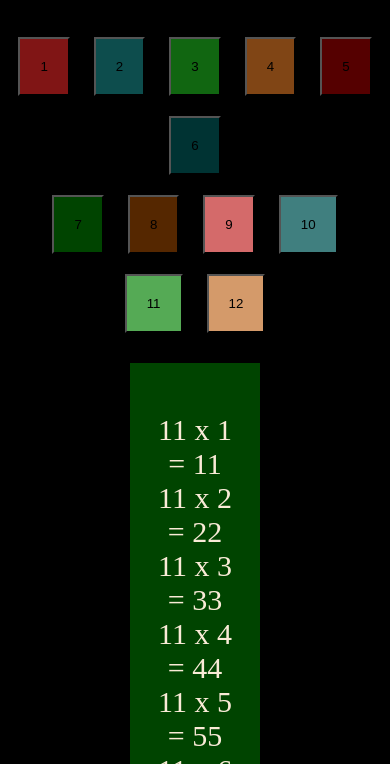
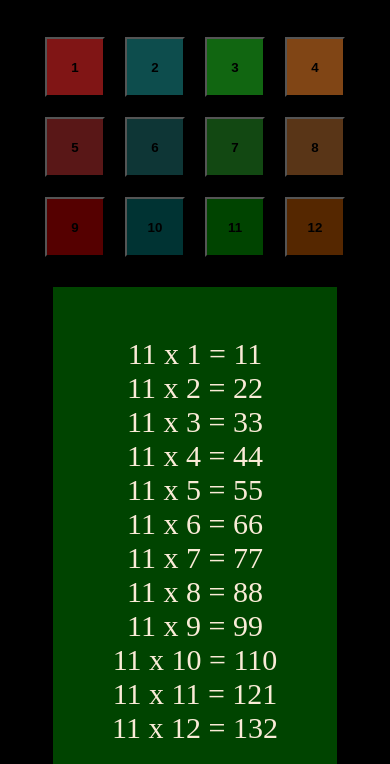
Before and after one commit to JCode777/Multiplication-Table, a plain HTML site: page index.html in a window 390 px wide. Both pictures are taken after a click on the button "11". Shown: the part 80-844 px from the top of the page. Drawn offline with Linux system fonts and the light colour scheme.

Commit message:
Added Media Query

```diff
--- a/style.css
+++ b/style.css
@@ -9,13 +9,12 @@ h1 {
 }
 
 button {
-    padding: 20px 20px 20px 20px;
+    width: 60px;
+    height: 60px;
     margin: 10px;
+    font-weight: bold;
 }
 
-.singleDigit {
-    padding: 20px 24px;
-}
 
 #outputBox {
     margin-top: 20px;
@@ -48,33 +47,55 @@ button {
 }
 
 #five {
+    background-color: #591717;
+}
+
+#six {
+    background-color: #0E3636;
+}
+
+#seven {
+    background-color: #124812;
+}
+
+#eight {
+    background-color: #593517;
+}
+
+#nine {
     background-color: #550000;
 }
 
-#six {
+#ten {
     background-color: #003333;
 }
 
-#seven {
+#eleven {
     background-color: #004400;
 }
 
-#eight {
+#twelve {
     background-color: #552700;
 }
 
-#nine {
-    background-color: #D46A6A;
+@media only screen and (max-width: 740px) {
+    #buttonBox {
+        display:flex;
+        flex-direction: row;
+        flex-wrap: wrap;
+        justify-content: space-between;
+        justify-content: center;
+        width: 90%;
+        margin: auto;
+    }
+
+    #innerBox {
+        display: none;
+        background-color: rgb(85, 85, 85);
+        width: 65%;
+        height: auto;
+        margin: auto;
+        padding: 20px;
+        font-size: 30px;
+    }
 }
-
-#ten {
-    background-color: #407F7F;
-}
-
-#eleven {
-    background-color: #55AA55;
-}
-
-#twelve {
-    background-color: #D49A6A;
-}
```
